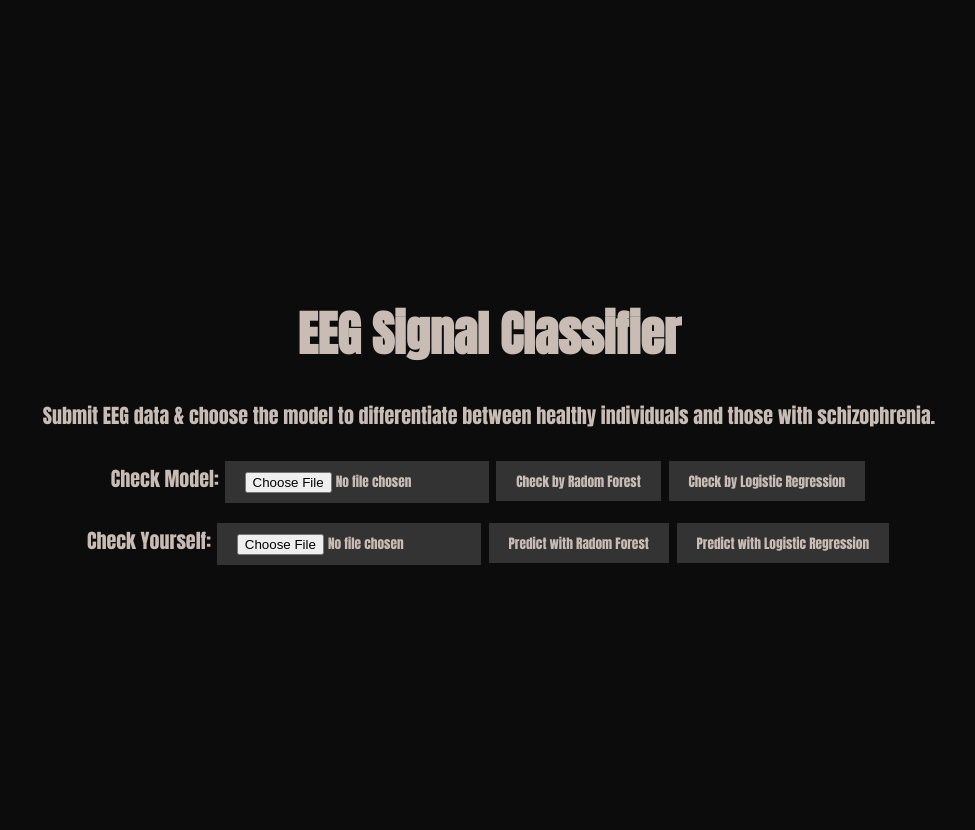
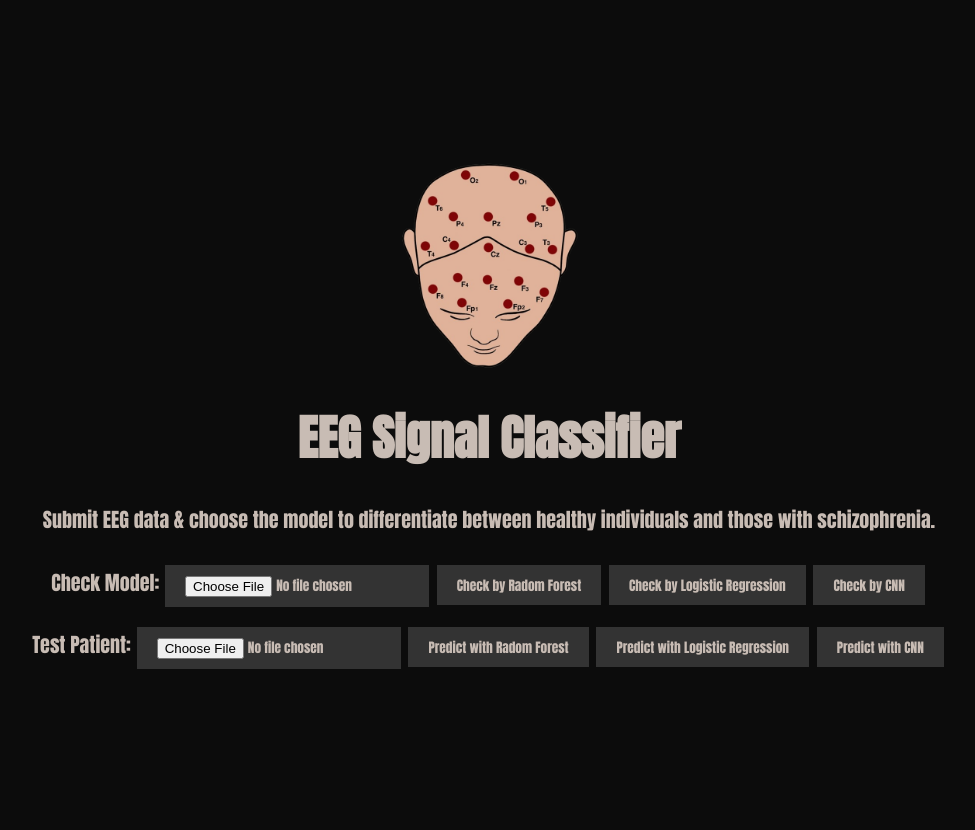
Before and after one commit to Nisarg-Adhvaryu/Schizophrenia-EEG-Classifier, a Flask app: page / in a window 1280 px wide. Shown: the whole page, without its empty margins (151-1126 px from the left). Run offline with Flask 3, Linux system fonts and the light colour scheme; parts of the project's set-up code (start-up, migrations or seed data) failed here and were passed over.

Commit message:
Added third classifier

```diff
--- a/EEG ML Model/app.py
+++ b/EEG ML Model/app.py
@@ -9,6 +9,7 @@ app = Flask(__name__)
 # Load the Random Forest model
 rf_model = pickle.load(open(r'EEG ML Model/RF_model.pkl', 'rb'))
 lr_model = pickle.load(open(r'EEG ML Model/LR_model.pkl', 'rb'))
+cnn_model = pickle.load(open(r'EEG ML Model/CNN_model.pkl', 'rb'))
 
 # Serve the main HTML page
 @app.route('/')
@@ -34,15 +35,28 @@ def checkModel():
         X = eeg_data.drop(['label', 'file_name'], axis=1)
         Y = eeg_data['label']
 
+        using_cnn = False
         if request.form['submit_btn'] == 'LR':
             prediction = lr_model.predict(X)
         elif request.form['submit_btn'] == 'RF':
             prediction = rf_model.predict(X)
+        elif request.form['submit_btn'] == 'CNN':
+            prediction = cnn_model.predict(X)
 
-        accuracy = accuracy_score(Y, prediction)
-        conf_matrix = confusion_matrix(Y, prediction)
-        # class_report = classification_report(Y, prediction)
-        metrics = precision_recall_fscore_support(Y, prediction, average='macro')
+            using_cnn = True
+
+            accuracy = accuracy_score(Y, prediction.round())
+            conf_matrix = confusion_matrix(Y, prediction.round())
+            # class_report = classification_report(Y, prediction)
+            metrics = precision_recall_fscore_support(Y, prediction.round(), average='macro')
+
+        if not using_cnn:
+            accuracy = accuracy_score(Y, prediction)
+            conf_matrix = confusion_matrix(Y, prediction)
+            # class_report = classification_report(Y, prediction)
+            metrics = precision_recall_fscore_support(Y, prediction, average='macro')
+
+
         precision = metrics[0]
         recall = metrics[1]
         f1 = metrics[2]
@@ -70,6 +84,8 @@ def predict():
             prediction = rf_model.predict(eeg_data)
         elif request.form['submit_btn'] == 'LR':
             prediction = lr_model.predict(eeg_data)
+        elif request.form['submit_btn'] == 'CNN':
+            prediction = cnn_model.predict(eeg_data)
 
         temp = 0
         for i in prediction.tolist():
--- a/EEG ML Model/templates/index.html
+++ b/EEG ML Model/templates/index.html
@@ -8,9 +8,11 @@
     <link rel="preconnect" href="https://fonts.googleapis.com">
     <link rel="preconnect" href="https://fonts.gstatic.com" crossorigin>
     <link href="https://fonts.googleapis.com/css2?family=Anton&display=swap" rel="stylesheet">
+    <link rel="icon" href="{{ url_for('static', filename='favicon.ico') }}" type="image/x-icon">
 </head>
 <body>
     <div class="container">
+        <img src="{{ url_for('static', filename='img.png') }}" alt="Image of Brain" style="width: 180px;margin:0 auto;">
         <h1>EEG Signal Classifier</h1>
         <p>Submit EEG data & choose the model to differentiate between healthy
             individuals and those with schizophrenia.</p>
@@ -20,12 +22,14 @@
 
             <button type="submit" name='submit_btn' value='RF'>Check by Radom Forest</button>
             <button type="submit" name='submit_btn' value='LR'>Check by Logistic Regression</button>
+            <button type="submit" name='submit_btn' value='CNN'>Check by CNN</button>
         </form>
         <form action='/predict' enctype="multipart/form-data" id="predictForm"  method="POST">
-            <span style="font-size:20px;">Check Yourself:</span> <input type="file" id="fileName" name="file" accept=".csv" required>
+            <span style="font-size:20px;">Test Patient:</span> <input type="file" id="fileName" name="file" accept=".csv" required>
 
             <button type="submit" name='submit_btn' value='RF'>Predict with Radom Forest</button>
             <button type="submit" name='submit_btn' value='LR'>Predict with Logistic Regression</button>
+            <button type="submit" name='submit_btn' value='CNN'>Predict with CNN</button>
         </form>
         <div id="result"></div>
     </div>
--- a/create_combined_eeg_data.py
+++ b/create_combined_eeg_data.py
@@ -2,8 +2,8 @@ import os
 import pandas as pd
 
 # Paths to the folders
-healthy_folder = "C:\\Users\\nisar\\one drive\\Desktop\\IEEE\\healthy"
-schizophrenic_folder = "C:\\Users\\nisar\\one drive\\Desktop\\IEEE\\schizophrenic"
+healthy_folder = "healthy"
+schizophrenic_folder = "schizophrenic"
 
 # List to store dataframes
 df_list = []
```
